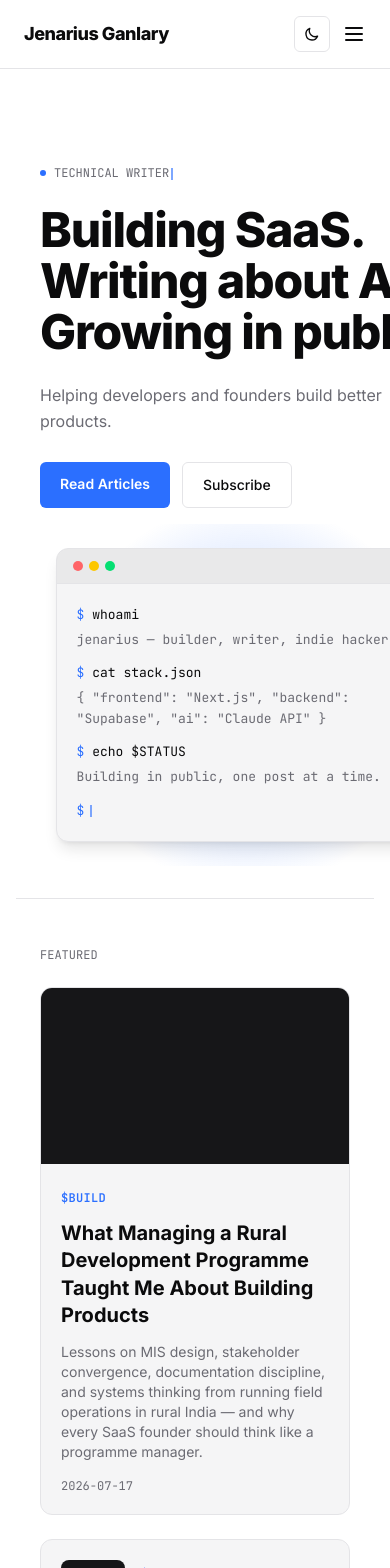
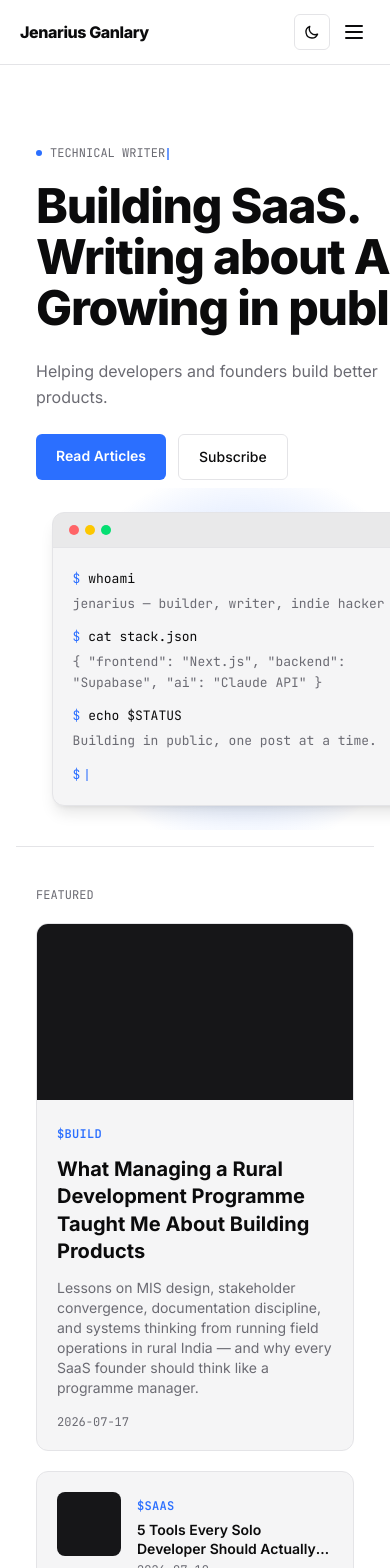
Before and after one commit to JenariusGanlary/jenariusganlary, a Next.js app: page / in a window 390 px wide. Shown: the top 1568 px of the page. Built offline with nearby package versions, Linux system fonts and the light colour scheme.

Commit message:
Standardize spacing rhythm across header and homepage sections

```diff
--- a/app/page.tsx
+++ b/app/page.tsx
@@ -13,14 +13,14 @@ export default function Home() {
 
   return (
     <div>
-      <section className="max-w-6xl mx-auto px-6 pt-14 pb-14 md:pt-24 md:pb-20 grid md:grid-cols-[1.15fr_0.85fr] gap-10 md:gap-16 items-center">
+      <section className="max-w-6xl mx-auto px-5 md:px-6 pt-10 pb-10 md:pt-24 md:pb-20 grid md:grid-cols-[1.15fr_0.85fr] gap-8 md:gap-16 items-center">
         <div>
-          <div className="flex items-center gap-2 mb-6 md:mb-7 text-xs text-mute">
+          <div className="flex items-center gap-2 mb-5 text-xs text-mute">
             <span className="w-1.5 h-1.5 rounded-full bg-accent" />
             <TypewriterRoles />
           </div>
           <HeroHeadline />
-          <p className="text-base md:text-lg text-mute max-w-md mb-7 md:mb-9 leading-relaxed">
+          <p className="text-base md:text-lg text-mute max-w-md mb-6 md:mb-9 leading-relaxed">
             Helping developers and founders build better products.
           </p>
           <div className="flex flex-wrap gap-3">
@@ -39,9 +39,9 @@ export default function Home() {
       </section>
 
       {featured && (
-        <section className="max-w-6xl mx-auto px-6 py-12 md:py-16 border-t border-line">
-          <p className="text-xs font-mono text-mute mb-6 md:mb-8">FEATURED</p>
-          <div className="grid md:grid-cols-2 gap-6 mb-6">
+        <section className="max-w-6xl mx-auto px-5 md:px-6 py-10 md:py-16 border-t border-line">
+          <p className="text-xs font-mono text-mute mb-5 md:mb-8">FEATURED</p>
+          <div className="grid md:grid-cols-2 gap-5 md:gap-6 mb-6">
             <Link
               href={`/blog/${featured.slug}`}
               className="rounded-xl overflow-hidden bg-surface border border-line hover:border-[#2a2a2e] transition-colors"
@@ -60,7 +60,7 @@ export default function Home() {
                 <Link
                   key={post.slug}
                   href={`/blog/${post.slug}`}
-                  className="rounded-xl bg-surface border border-line hover:border-[#2a2a2e] transition-colors p-5 md:p-6 flex gap-4"
+                  className="rounded-xl bg-surface border border-line hover:border-[#2a2a2e] transition-colors p-5 flex gap-4"
                 >
                   <div className="w-16 h-16 md:w-20 md:h-20 rounded-lg shrink-0 bg-[#161618]" />
                   <div className="min-w-0">
@@ -79,9 +79,9 @@ export default function Home() {
 
       <HomeCategoriesAndLatest posts={posts} />
 
-      <section className="max-w-6xl mx-auto px-6 py-12 md:py-16 border-t border-line">
+      <section className="max-w-6xl mx-auto px-5 md:px-6 py-10 md:py-16 border-t border-line">
         <p className="text-xs font-mono text-mute mb-3">TOOLS I ACTUALLY USE</p>
-        <h2 className="text-2xl font-bold mb-8 text-foreground">Resources</h2>
+        <h2 className="text-2xl font-bold mb-6 md:mb-8 text-foreground">Resources</h2>
         <div className="grid grid-cols-2 md:grid-cols-4 gap-4">
           {[
             { name: "Cursor", desc: "Code editor" },
@@ -95,15 +95,15 @@ export default function Home() {
             </div>
           ))}
         </div>
-        <Link href="/resources" className="inline-block mt-6 text-sm text-accent hover:opacity-80 transition">
+        <Link href="/resources" className="inline-block mt-5 text-sm text-accent hover:opacity-80 transition">
           See all resources &rarr;
         </Link>
       </section>
 
-      <section className="max-w-6xl mx-auto px-6 py-12 md:py-16 border-t border-line">
+      <section className="max-w-6xl mx-auto px-5 md:px-6 py-10 md:py-16 border-t border-line">
         <div className="rounded-2xl border border-line bg-surface p-6 md:p-12 text-center">
           <h2 className="text-2xl md:text-3xl font-bold mb-3 text-foreground">Join thousands of developers and founders.</h2>
-          <p className="text-mute mb-8">Weekly insights. No spam. Just value.</p>
+          <p className="text-mute mb-6 md:mb-8">Weekly insights. No spam. Just value.</p>
           <div className="flex flex-col sm:flex-row max-w-md mx-auto gap-2">
             <input
               placeholder="you@company.com"
--- a/components/Header.tsx
+++ b/components/Header.tsx
@@ -9,8 +9,8 @@ export default function Header() {
 
   return (
     <header className="sticky top-0 z-40 border-b border-line bg-background/85 backdrop-blur-md">
-      <div className="max-w-6xl mx-auto px-6 py-4 flex items-center justify-between">
-        <Link href="/" className="font-extrabold text-lg tracking-tight text-foreground">
+      <div className="max-w-6xl mx-auto px-5 md:px-6 py-3.5 md:py-4 flex items-center justify-between">
+        <Link href="/" className="font-extrabold text-base md:text-lg tracking-tight text-foreground">
           Jenarius Ganlary
         </Link>
 
@@ -31,9 +31,9 @@ export default function Header() {
           </Link>
         </div>
 
-        <div className="flex md:hidden items-center gap-3">
+        <div className="flex md:hidden items-center gap-2">
           <ThemeToggle />
-          <button onClick={() => setOpen(!open)} aria-label="Toggle menu" className="text-foreground">
+          <button onClick={() => setOpen(!open)} aria-label="Toggle menu" className="text-foreground p-1">
             {open ? (
               <svg xmlns="http://www.w3.org/2000/svg" className="w-6 h-6" fill="none" viewBox="0 0 24 24" stroke="currentColor" strokeWidth={2}>
                 <path strokeLinecap="round" strokeLinejoin="round" d="M6 18L18 6M6 6l12 12" />
@@ -48,7 +48,7 @@ export default function Header() {
       </div>
 
       {open && (
-        <div className="md:hidden border-t border-line px-6 py-5 flex flex-col gap-4 text-[15px] font-medium bg-background">
+        <div className="md:hidden border-t border-line px-5 py-5 flex flex-col gap-4 text-[15px] font-medium bg-background">
           <Link href="/" onClick={() => setOpen(false)} className="text-foreground/80 hover:text-foreground transition">Home</Link>
           <Link href="/blog" onClick={() => setOpen(false)} className="text-foreground/80 hover:text-foreground transition">Articles</Link>
           <Link href="/newsletter" onClick={() => setOpen(false)} className="text-foreground/80 hover:text-foreground transition">Newsletter</Link>
--- a/components/HomeCategoriesAndLatest.tsx
+++ b/components/HomeCategoriesAndLatest.tsx
@@ -11,8 +11,8 @@ export default function HomeCategoriesAndLatest({ posts }: { posts: Post[] }) {
 
   return (
     <>
-      <section className="max-w-6xl mx-auto px-6 py-10 border-t border-line">
-        <div className="flex gap-3 overflow-x-auto pb-2 -mx-6 px-6 md:mx-0 md:px-0 md:flex-wrap">
+      <section className="max-w-6xl mx-auto px-5 md:px-6 py-10 border-t border-line">
+        <div className="flex gap-3 overflow-x-auto pb-2 -mx-5 px-5 md:mx-0 md:px-0 md:flex-wrap">
           <button
             onClick={() => setActive(null)}
             className={`shrink-0 text-sm px-4 py-2 rounded-full transition-colors ${
@@ -35,9 +35,9 @@ export default function HomeCategoriesAndLatest({ posts }: { posts: Post[] }) {
         </div>
       </section>
 
-      <section className="max-w-6xl mx-auto px-6 py-16 border-t border-line">
-        <h2 className="text-2xl font-bold mb-8 text-foreground">Latest Articles</h2>
-        <div className="grid gap-6 sm:grid-cols-2 lg:grid-cols-3">
+      <section className="max-w-6xl mx-auto px-5 md:px-6 py-10 md:py-16 border-t border-line">
+        <h2 className="text-2xl font-bold mb-6 md:mb-8 text-foreground">Latest Articles</h2>
+        <div className="grid gap-5 md:gap-6 sm:grid-cols-2 lg:grid-cols-3">
           {filtered.slice(0, 6).map((post) => (
             <PostCard key={post.slug} post={post} />
           ))}
--- a/components/PostCard.tsx
+++ b/components/PostCard.tsx
@@ -18,7 +18,7 @@ export default function PostCard({ post }: { post: Post }) {
           <span className="text-white/15 text-4xl font-bold tracking-tight font-mono">{ticker}</span>
         )}
       </div>
-      <div className="p-6 flex flex-col flex-1">
+      <div className="p-5 md:p-6 flex flex-col flex-1">
         <CategoryTag category={post.category} />
         <h2 className="text-lg font-bold mt-3 mb-2 text-foreground leading-snug line-clamp-2">
           {post.title}
```
